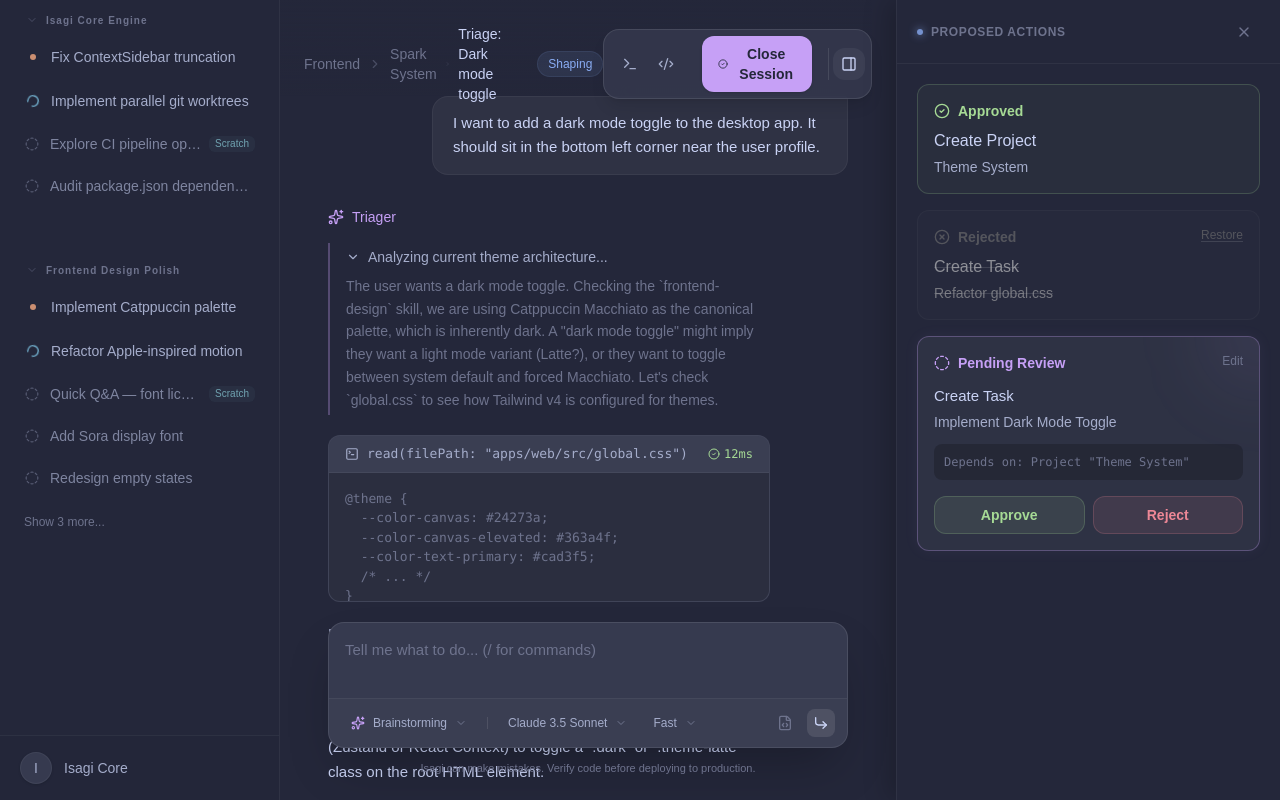
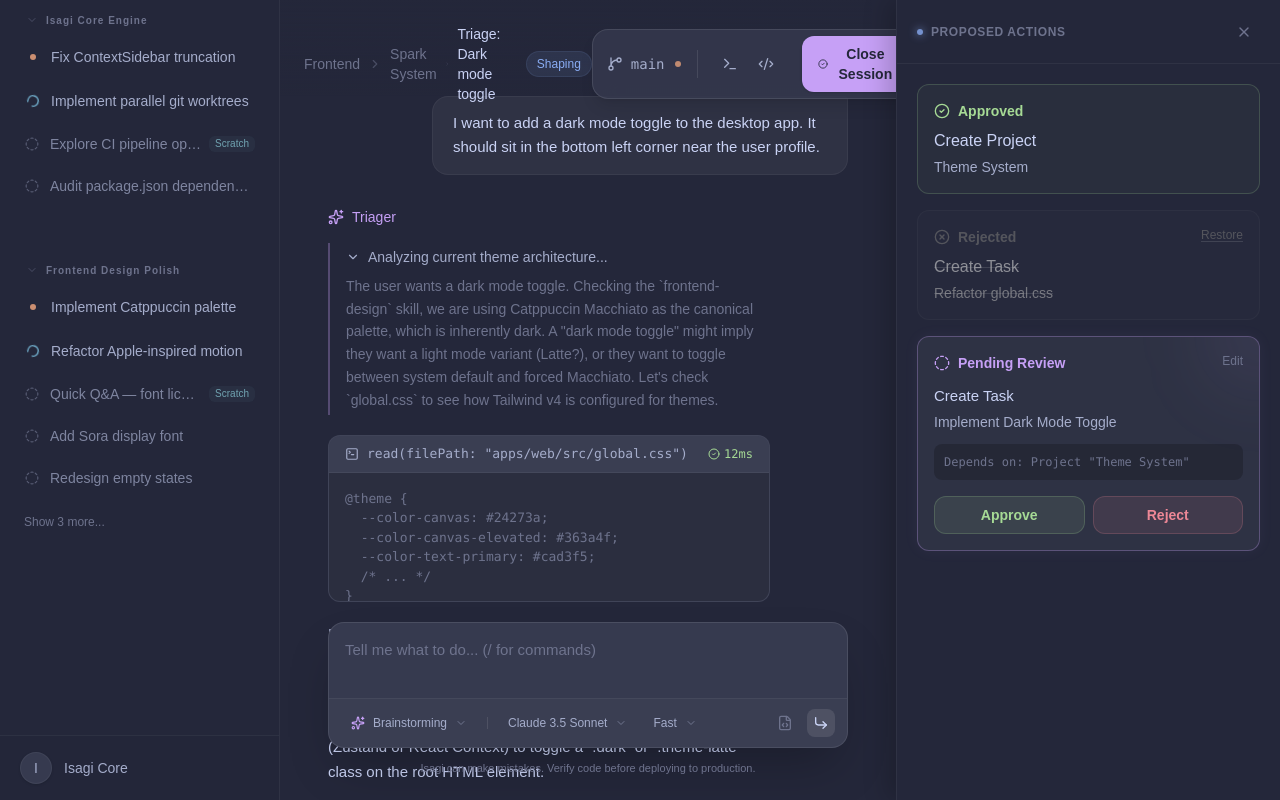
Before and after one commit to YourTechBudStudio/Isagi, a React (Vite) app in the folder apps/web/: page /session/1 in a window 1280 px wide. Built offline with nearby package versions, Linux system fonts and the light colour scheme.

Commit message:
draft: Added git controls in the action bar
Signed-off-by: Noorain Panjwani <noorain.panjwani@gmail.com>

```diff
--- a/apps/web/src/components/session/SessionActionBar.tsx
+++ b/apps/web/src/components/session/SessionActionBar.tsx
@@ -3,15 +3,17 @@ import {
   CheckCircle2,
   ChevronRight,
   Code2,
+  GitBranch,
   PanelRight,
   Terminal,
 } from "lucide-react";
-import { useState } from "react";
+import { useRef, useState } from "react";
 
 import { sessionPanelTransition } from "@/components/session/sessionLayout.constants";
 import { Badge } from "@/components/ui/Badge";
 import { Button } from "@/components/ui/Button";
 import { IconButton } from "@/components/ui/IconButton";
+import { Popover } from "@/components/ui/Popover";
 import { cn } from "@/lib/cn";
 import type { SessionKind } from "@/lib/mock/session.mock";
 
@@ -19,6 +21,7 @@ type SessionActionBarProps = {
   readonly kind: SessionKind;
   readonly breadcrumbs: ReadonlyArray<string>;
   readonly currentContext: string;
+  readonly branchName: string;
   readonly rightInset: number;
   readonly isArtifactsOpen: boolean;
   readonly onToggleArtifacts: () => void;
@@ -28,17 +31,21 @@ export function SessionActionBar({
   kind,
   breadcrumbs,
   currentContext,
+  branchName,
   rightInset,
   isArtifactsOpen,
   onToggleArtifacts,
 }: SessionActionBarProps) {
   const { scrollY } = useScroll();
   const [hidden, setHidden] = useState(false);
+  const [gitOpen, setGitOpen] = useState(false);
+  const gitRef = useRef<HTMLButtonElement>(null);
 
   useMotionValueEvent(scrollY, "change", latest => {
     const previous = scrollY.getPrevious() ?? 0;
     if (latest > previous && latest > 50) {
       setHidden(true);
+      setGitOpen(false); // Close popover on scroll
     } else {
       setHidden(false);
     }
@@ -89,6 +96,73 @@ export function SessionActionBar({
       </div>
 
       <div className="bg-canvas-elevated/80 pointer-events-auto flex items-center gap-3 rounded-2xl border border-white/10 p-1.5 shadow-lg backdrop-blur-md">
+        <div className="flex items-center gap-1 border-r border-white/10 pr-2">
+          <button
+            ref={gitRef}
+            type="button"
+            onClick={() => setGitOpen(!gitOpen)}
+            className="flex cursor-pointer items-center gap-2 rounded-lg px-2 py-1 transition-colors hover:bg-white/5"
+          >
+            <GitBranch className="text-text-secondary h-4 w-4" />
+            <span className="text-text-secondary font-mono text-sm">
+              {branchName}
+            </span>
+            <div
+              className="bg-accent-amber ml-0.5 h-1.5 w-1.5 animate-pulse rounded-full"
+              title="Uncommitted changes"
+            />
+          </button>
+
+          <Popover
+            open={gitOpen}
+            onClose={() => setGitOpen(false)}
+            anchorRef={gitRef}
+            minWidth={220}
+          >
+            <div className="p-2">
+              <div className="text-text-secondary mb-2 px-2 text-[10px] font-bold tracking-wider uppercase">
+                Execution State
+              </div>
+              <div className="flex flex-col gap-0.5">
+                <div className="flex w-full items-center justify-between rounded-md px-2 py-1.5 text-sm">
+                  <span className="text-text-secondary">Mode</span>
+                  <span className="text-text-primary text-xs">Repo Root</span>
+                </div>
+                <div className="flex w-full items-center justify-between rounded-md px-2 py-1.5 text-sm">
+                  <span className="text-text-secondary">Changes</span>
+                  <span className="text-accent-amber text-xs font-medium">
+                    Uncommitted
+                  </span>
+                </div>
+              </div>
+              <div className="my-1.5 border-t border-white/5" />
+              <div className="text-text-secondary mb-2 px-2 pt-1 text-[10px] font-bold tracking-wider uppercase">
+                Actions
+              </div>
+              <div className="flex flex-col gap-0.5">
+                <button
+                  type="button"
+                  className="text-text-primary flex w-full items-center gap-2 rounded-md px-2 py-1.5 text-left text-sm transition-colors hover:bg-white/5"
+                >
+                  Switch Execution Root
+                </button>
+                <button
+                  type="button"
+                  className="text-text-primary flex w-full items-center gap-2 rounded-md px-2 py-1.5 text-left text-sm transition-colors hover:bg-white/5"
+                >
+                  Change Git Mode
+                </button>
+                <button
+                  type="button"
+                  className="text-text-primary flex w-full items-center gap-2 rounded-md px-2 py-1.5 text-left text-sm transition-colors hover:bg-white/5"
+                >
+                  Rebind Session
+                </button>
+              </div>
+            </div>
+          </Popover>
+        </div>
+
         <div className="flex items-center gap-1 px-1">
           <IconButton
             icon={<Terminal className="h-4 w-4" />}
--- a/apps/web/src/pages/session/Session.tsx
+++ b/apps/web/src/pages/session/Session.tsx
@@ -53,12 +53,13 @@ export default function Session() {
             right: contentRightInset,
           }}
           transition={sessionPanelTransition}
-          className="from-canvas via-canvas/80 pointer-events-none fixed top-0 left-[var(--layout-sidebar-width)] z-20 h-24 bg-linear-to-b to-transparent"
+          className="from-canvas via-canvas/80 pointer-events-none fixed top-0 left-(--layout-sidebar-width) z-20 h-24 bg-linear-to-b to-transparent"
         />
         <SessionActionBar
           kind={sessionHeader.kind}
           breadcrumbs={sessionHeader.breadcrumbs}
           currentContext={sessionHeader.currentContext}
+          branchName={sessionHeader.branchName}
           rightInset={contentRightInset}
           isArtifactsOpen={rightPanelOpen}
           onToggleArtifacts={() => setRightPanelOpen(!rightPanelOpen)}
```
Also changed, not shown: 1 other file (tests, documents, lock files or other folders).
